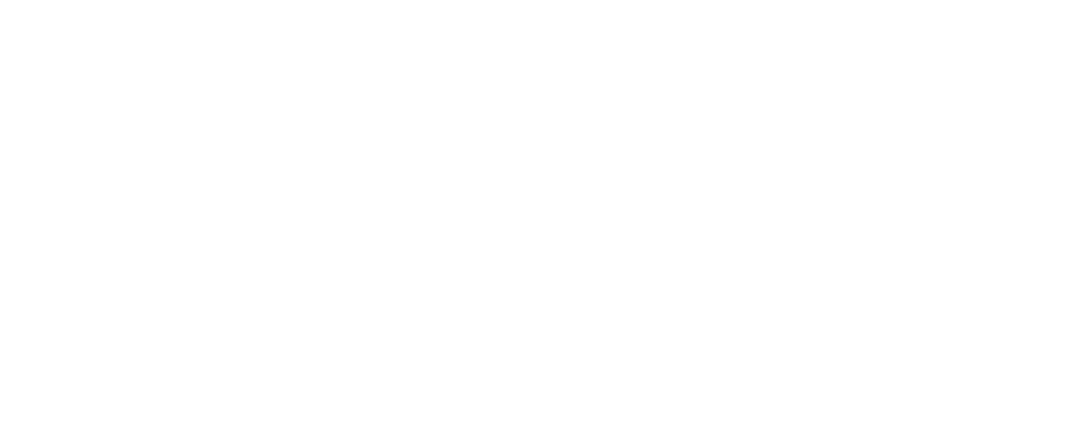
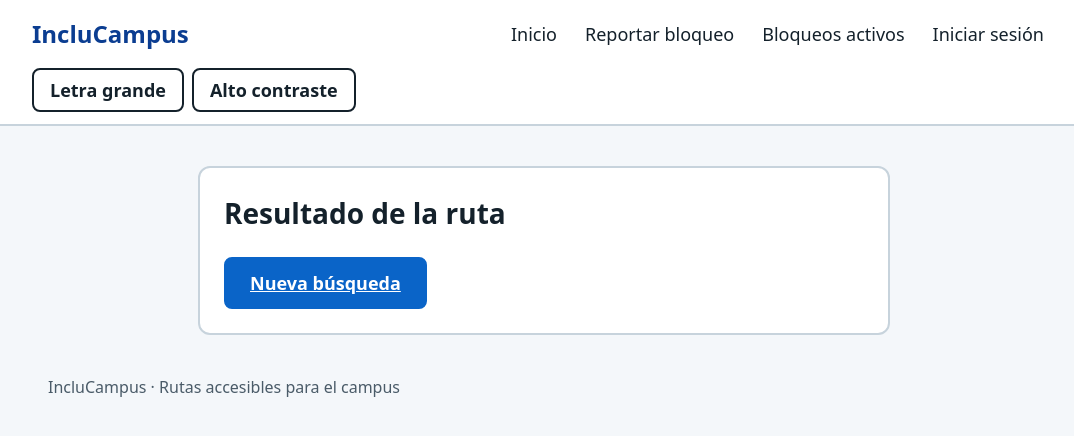
Before and after one commit to JuanPFrancoL/IncluCampus, a Spring Boot app: page /rutas.html in a window 1280 px wide. Before the commit the part shown is empty. Shown: the top 436 px of the page, without its empty margins (96-1170 px from the left). Run offline with Spring Boot 4, Linux system fonts and the light colour scheme.

Commit message:
Reemplazo de plantilla vacia en rutas.html

```diff
--- a/src/main/resources/static/rutas.html
+++ b/src/main/resources/static/rutas.html
@@ -1,10 +1,49 @@
 <!DOCTYPE html>
-<html lang="en">
+<html lang="es">
 <head>
     <meta charset="UTF-8">
-    <title>Title</title>
+    <meta name="viewport" content="width=device-width, initial-scale=1">
+    <title>IncluCampus - Resultado de la ruta</title>
+    <link rel="stylesheet" href="css/estilos.css">
 </head>
 <body>
+<a class="salto" href="#contenido">Saltar al contenido</a>
 
+<header class="cabecera">
+    <div class="cabecera__fila">
+        <a class="marca" href="index.html">IncluCampus</a>
+
+        <nav aria-label="Principal">
+            <ul class="menu">
+                <li><a href="index.html">Inicio</a></li>
+                <li><a href="reportar.html">Reportar bloqueo</a></li>
+                <li><a href="bloqueos.html">Bloqueos activos</a></li>
+                <li><a href="login.html">Iniciar sesión</a></li>
+            </ul>
+        </nav>
+
+        <div class="herramientas" role="group" aria-label="Opciones de accesibilidad">
+            <button type="button" id="btn-letra" aria-pressed="false">Letra grande</button>
+            <button type="button" id="btn-contraste" aria-pressed="false">Alto contraste</button>
+        </div>
+    </div>
+</header>
+<main id="contenido" tabindex="-1">
+    <section class="tarjeta" aria-labelledby="titulo-resultado">
+        <h1 id="titulo-resultado">Resultado de la ruta</h1>
+        <p id="mensaje" class="mensaje" role="status"></p>
+        <div id="resumen" hidden>
+            <p><strong id="recorrido"></strong></p>
+            <p>Perfil: <span id="perfil"></span></p>
+            <p>Distancia: <span id="distancia"></span> m</p>
+            <h2>Pasos</h2>
+            <ol id="pasos"></ol>
+        </div>
+        <a class="boton" href="index.html">Nueva búsqueda</a>
+    </section>
+    <footer class="pie">IncluCampus · Rutas accesibles para el campus</footer>
+</main>
+<script src="js/accesibilidad.js"></script>
+<script src="js/rutas.js"></script>
 </body>
 </html>
```
